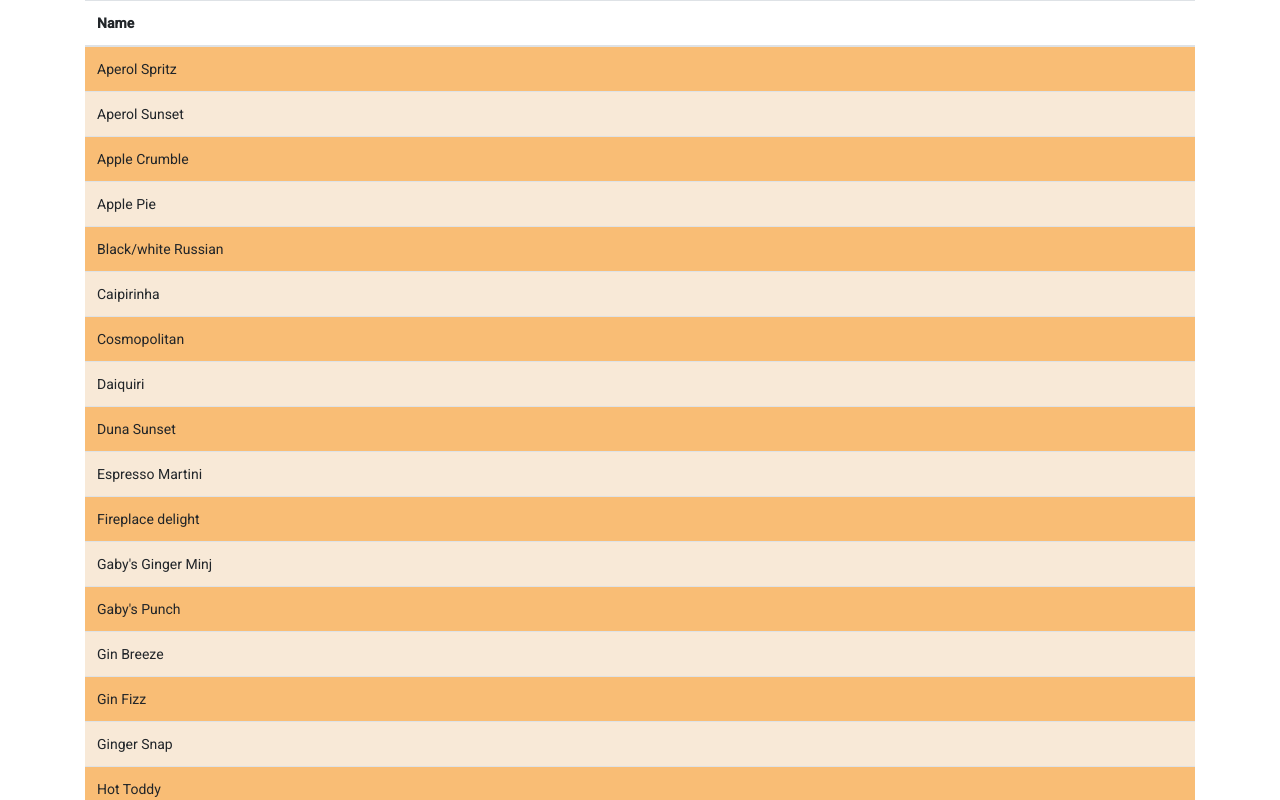
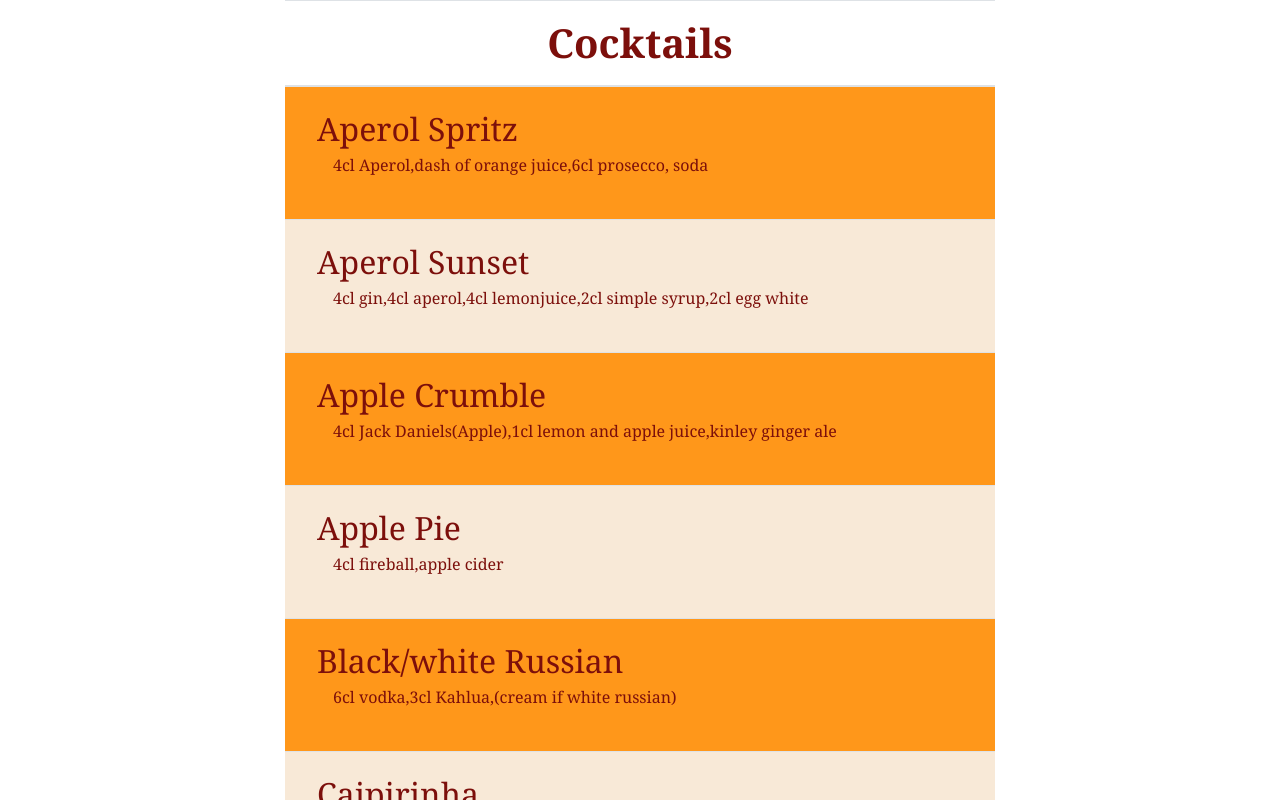
Before and after one commit to BiroKrisz/gabys-recipe-book, an Angular app in the folder gabys-recipe/: page /cocktails in a window 1280 px wide. Shown: the top 800 px of the page. Built offline with nearby package versions, Linux system fonts and the light colour scheme.

Commit message:
feat(*): add some styles to cocktail-list component

```diff
--- a/gabys-recipe/src/app/page/cocktail-list/cocktail-list.component.html
+++ b/gabys-recipe/src/app/page/cocktail-list/cocktail-list.component.html
@@ -1,16 +1,22 @@
 <div class="container">
-
+  <div class="col-lg-8 offset-lg-2">
     <table class="table table-striped">
       <thead>
         <tr>
-        <th>Name</th>
+          <th> Cocktails </th>
         </tr>
       </thead>
       <tbody>
         <tr *ngFor="let cocktail of list">
-        <td [routerLink]="['/cocktails/', cocktail.id]">{{ cocktail.name }} </td>
+          <td [routerLink]="['/cocktails/', cocktail.id]">{{ cocktail.name }}
+
+            <p>
+              {{ cocktail.ingredients }}
+            </p>
+          </td>
+
         </tr>
       </tbody>
     </table>
-
   </div>
+</div>
--- a/gabys-recipe/src/app/page/cocktail-list/cocktail-list.component.scss
+++ b/gabys-recipe/src/app/page/cocktail-list/cocktail-list.component.scss
@@ -1,9 +1,42 @@
+.container {
+  background-color: none;
+}
+
+.table {
+  color: #7c0f0b
+}
+
 .table-striped>tbody>tr:nth-child(odd)>td,
 .table-striped>tbody>tr:nth-child(odd)>th {
-   background-color: #ff981a93; // Choose your own color here
- }
+  background-color: #ff971a;
+}
 
- .table-striped>tbody>tr:nth-child(even)>td,
+.table-striped>tbody>tr:nth-child(even)>td,
 .table-striped>tbody>tr:nth-child(even)>th {
-   background-color: #f1d1aa77; // Choose your own color here
- }
+  background-color: #f1d1aa77;
+}
+
+.table-striped>tbody>tr {
+  font-family: Georgia, 'Times New Roman', Times, serif;
+  font-size: 2rem;
+
+  & :hover {
+    color: white;
+    cursor: pointer
+  }
+
+  & td {
+    padding: 2rem 2rem;
+
+    & p {
+      font-size: 1rem;
+      padding: 1rem 0 0 1rem;
+    }
+  }
+}
+
+th {
+  font-size: 2.5rem;
+  text-align: center;
+  padding: 2rem 0;
+}
--- a/gabys-recipe/src/styles.scss
+++ b/gabys-recipe/src/styles.scss
@@ -45,5 +45,8 @@ html {
   box-sizing: border-box;
 }
 
+p, table, h1, h2, h3 {
+  font-family: Georgia, 'Times New Roman', Times, serif;
+}
+
 html, body { min-height: 100%; }
-body { margin: 0; font-family: Roboto, "Helvetica Neue", sans-serif; }
```
Lines whose indentation alone changed are shown as unchanged.
